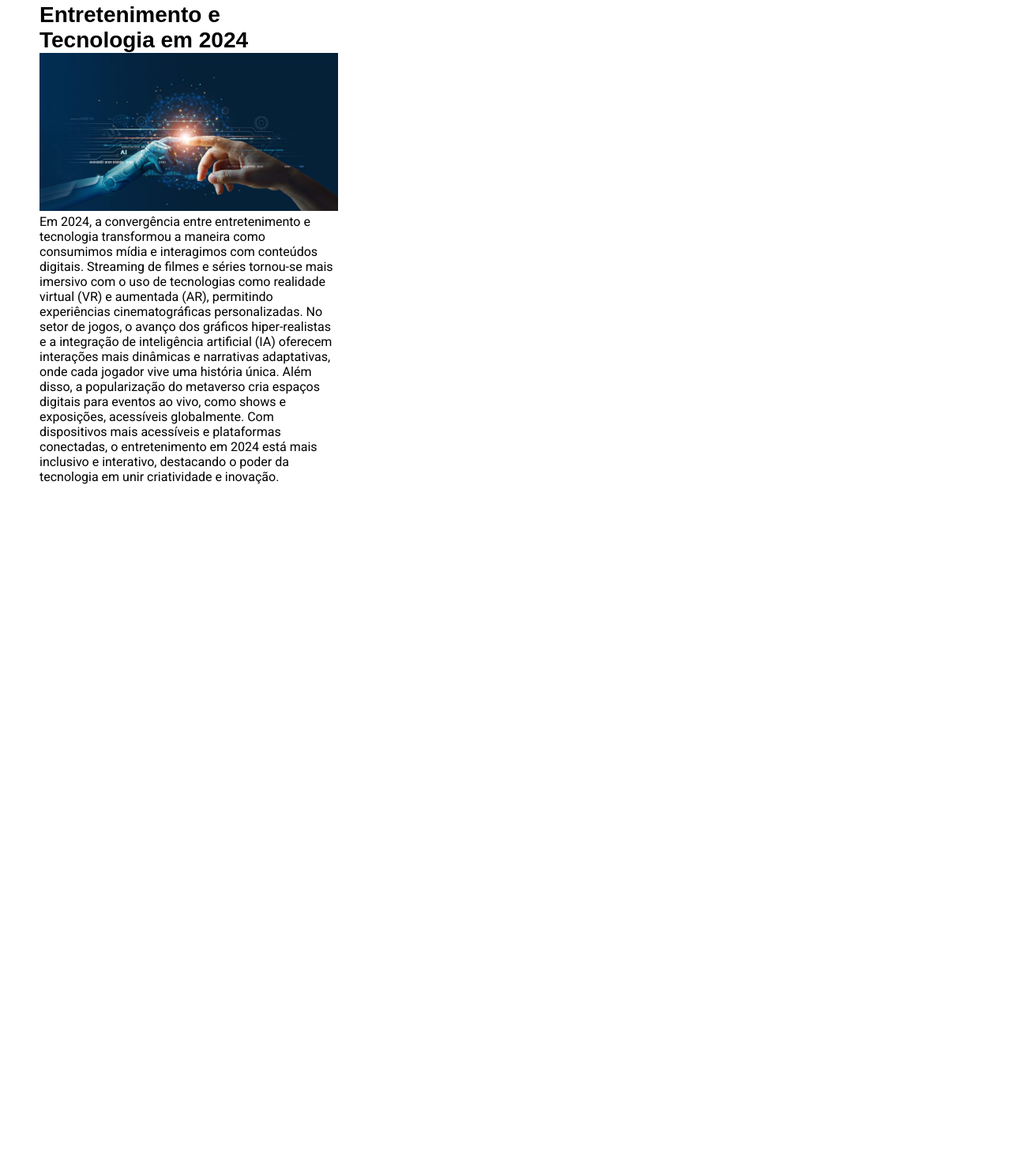
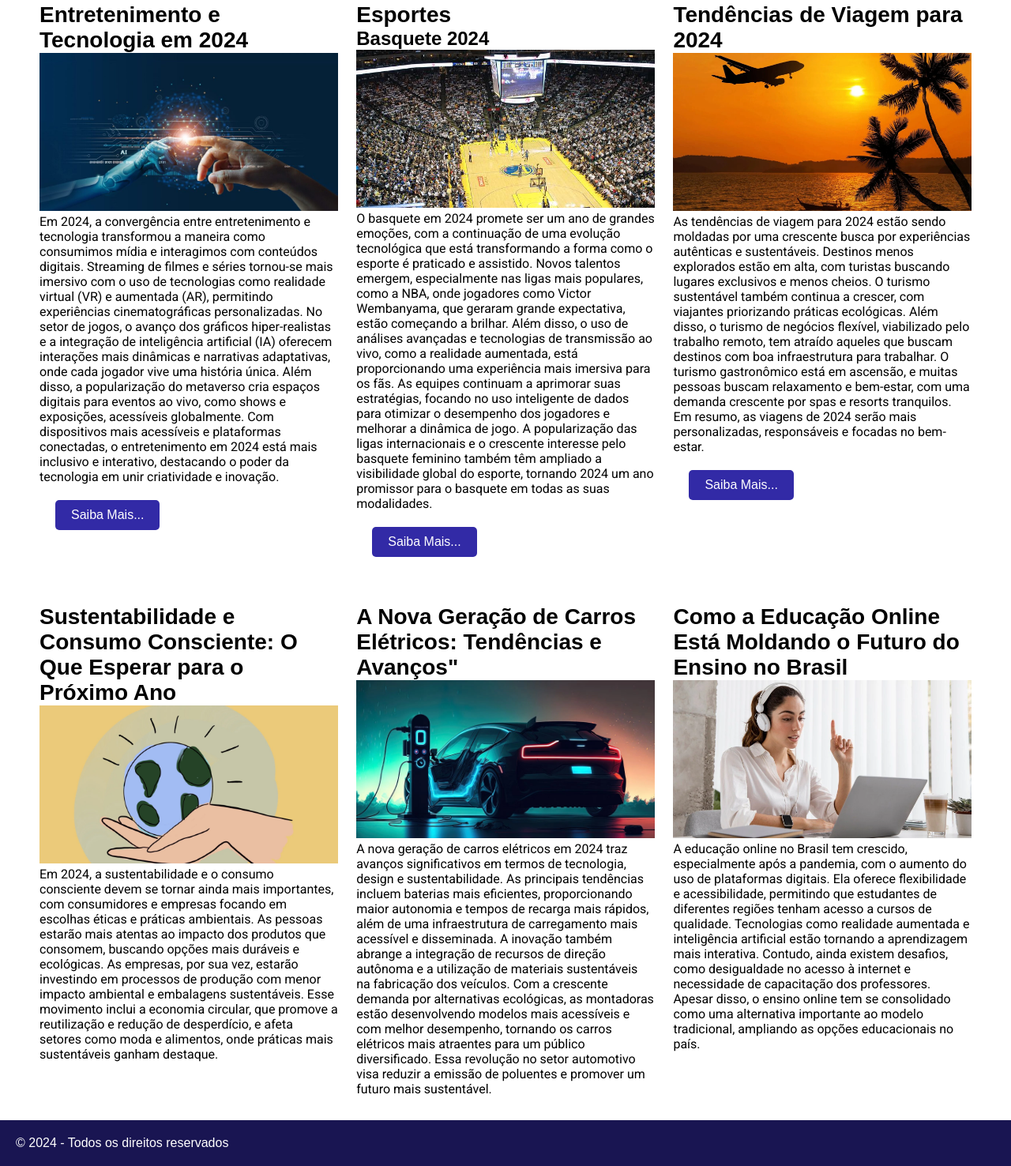
Before and after one commit to GuilhermeMata/Curso_Ebac_FrontEnd, a plain HTML site: page exerciciocss.html in a window 1280 px wide. Shown: the part 135-1611 px from the top of the page at 79% size. Before the commit the page ends 800 px from the top, so only its background shows below. Drawn offline with Linux system fonts and the light colour scheme.

Commit message:
quase terminada a ativida de CSS

```diff
--- a/exerciciocss.html
+++ b/exerciciocss.html
@@ -31,9 +31,57 @@
                         Em 2024, a convergência entre entretenimento e tecnologia transformou a maneira como consumimos mídia e interagimos com conteúdos digitais. Streaming de filmes e séries tornou-se mais imersivo com o uso de tecnologias como realidade virtual (VR) e aumentada (AR), permitindo experiências cinematográficas personalizadas. No setor de jogos, o avanço dos gráficos hiper-realistas e a integração de inteligência artificial (IA) oferecem interações mais dinâmicas e narrativas adaptativas, onde cada jogador vive uma história única. Além disso, a popularização do metaverso cria espaços digitais para eventos ao vivo, como shows e exposições, acessíveis globalmente. Com dispositivos mais acessíveis e plataformas conectadas, o entretenimento em 2024 está mais inclusivo e interativo, destacando o poder da tecnologia em unir criatividade e inovação.
                     </p>
                 </aside>
+                <button class="custom-button">Saiba Mais...</button>
+            </article>
+
+            <article>
+                <h2>Esportes</h2>
+                <h3>Basquete 2024</h3>
+                <img src="/midia/img-prof/basquete.jpg" alt="basquete" style="height: 200px; object-fit: cover;">
+                <aside>
+                    <p>
+                        O basquete em 2024 promete ser um ano de grandes emoções, com a continuação de uma evolução tecnológica que está transformando a forma como o esporte é praticado e assistido. Novos talentos emergem, especialmente nas ligas mais populares, como a NBA, onde jogadores como Victor Wembanyama, que geraram grande expectativa, estão começando a brilhar. Além disso, o uso de análises avançadas e tecnologias de transmissão ao vivo, como a realidade aumentada, está proporcionando uma experiência mais imersiva para os fãs. As equipes continuam a aprimorar suas estratégias, focando no uso inteligente de dados para otimizar o desempenho dos jogadores e melhorar a dinâmica de jogo. A popularização das ligas internacionais e o crescente interesse pelo basquete feminino também têm ampliado a visibilidade global do esporte, tornando 2024 um ano promissor para o basquete em todas as suas modalidades.
+                    </p>
+                </aside>
+                <button class="custom-button">Saiba Mais...</button>
+            </article>
+
+            <article>
+                <h2>Tendências de Viagem para 2024</h2>
+                <img src="/midia/life.webp" alt="viagem" style="height: 200px; object-fit: cover;">
+                    <aside>
+                        <p>As tendências de viagem para 2024 estão sendo moldadas por uma crescente busca por experiências autênticas e sustentáveis. Destinos menos explorados estão em alta, com turistas buscando lugares exclusivos e menos cheios. O turismo sustentável também continua a crescer, com viajantes priorizando práticas ecológicas. Além disso, o turismo de negócios flexível, viabilizado pelo trabalho remoto, tem atraído aqueles que buscam destinos com boa infraestrutura para trabalhar. O turismo gastronômico está em ascensão, e muitas pessoas buscam relaxamento e bem-estar, com uma demanda crescente por spas e resorts tranquilos. Em resumo, as viagens de 2024 serão mais personalizadas, responsáveis e focadas no bem-estar.</p>
+                    </aside>
+                    <button class="custom-button">Saiba Mais...</button>
+            </article>
+
+            <article>
+                <h2>Sustentabilidade e Consumo Consciente: O Que Esperar para o Próximo Ano</h2>
+                <img src="/midia/o-que-e-o-consumo-consciente-200309.webp" alt="consumo-consiente" style="height: 200px; object-fit: cover;">
+                <aside>
+                    <p>Em 2024, a sustentabilidade e o consumo consciente devem se tornar ainda mais importantes, com consumidores e empresas focando em escolhas éticas e práticas ambientais. As pessoas estarão mais atentas ao impacto dos produtos que consomem, buscando opções mais duráveis e ecológicas. As empresas, por sua vez, estarão investindo em processos de produção com menor impacto ambiental e embalagens sustentáveis. Esse movimento inclui a economia circular, que promove a reutilização e redução de desperdício, e afeta setores como moda e alimentos, onde práticas mais sustentáveis ganham destaque.</p>
+                </aside>
+            </article>
+
+            <article>
+                <h2>A Nova Geração de Carros Elétricos: Tendências e Avanços"</h2>
+                <img src="/midia/vendas-de-carros-eletricos-crescem-68-no-brasil-em-outubro-POST.webp" alt="carr-eletrico" style="height: 200px; object-fit: cover;">
+                <aside>
+                    <p>A nova geração de carros elétricos em 2024 traz avanços significativos em termos de tecnologia, design e sustentabilidade. As principais tendências incluem baterias mais eficientes, proporcionando maior autonomia e tempos de recarga mais rápidos, além de uma infraestrutura de carregamento mais acessível e disseminada. A inovação também abrange a integração de recursos de direção autônoma e a utilização de materiais sustentáveis na fabricação dos veículos. Com a crescente demanda por alternativas ecológicas, as montadoras estão desenvolvendo modelos mais acessíveis e com melhor desempenho, tornando os carros elétricos mais atraentes para um público diversificado. Essa revolução no setor automotivo visa reduzir a emissão de poluentes e promover um futuro mais sustentável.</p>
+                </aside>
+            </article>
+
+            <article>
+                <h2>Como a Educação Online Está Moldando o Futuro do Ensino no Brasil</h2>
+                <img src="/midia/mulher-tendo-aula-remota.webp" alt="aula-remota" style="height: 200px; object-fit: cover;">
+                <p>A educação online no Brasil tem crescido, especialmente após a pandemia, com o aumento do uso de plataformas digitais. Ela oferece flexibilidade e acessibilidade, permitindo que estudantes de diferentes regiões tenham acesso a cursos de qualidade. Tecnologias como realidade aumentada e inteligência artificial estão tornando a aprendizagem mais interativa. Contudo, ainda existem desafios, como desigualdade no acesso à internet e necessidade de capacitação dos professores. Apesar disso, o ensino online tem se consolidado como uma alternativa importante ao modelo tradicional, ampliando as opções educacionais no país.</p>
             </article>
         </div>
     </div>
 
+    <footer>
+        <p>&copy; 2024 - Todos os direitos reservados</p>
+    </footer>
+
 </body>
 </html>
```
Also changed, not shown: midia/img-prof/basquete.jpg (added), midia/img-prof/dolares.jpg (added), midia/img-prof/euro.jpg (added), midia/img-prof/futebol-americano.jpg (added), midia/img-prof/futebol.jpg (added), midia/img-prof/petroleo.jpg (added), midia/life.webp (added), midia/mulher-tendo-aula-remota.webp (added), midia/o-que-e-o-consumo-consciente-200309.webp (added), midia/vendas-de-carros-eletricos-crescem-68-no-brasil-em-outubro-POST.webp (added).
